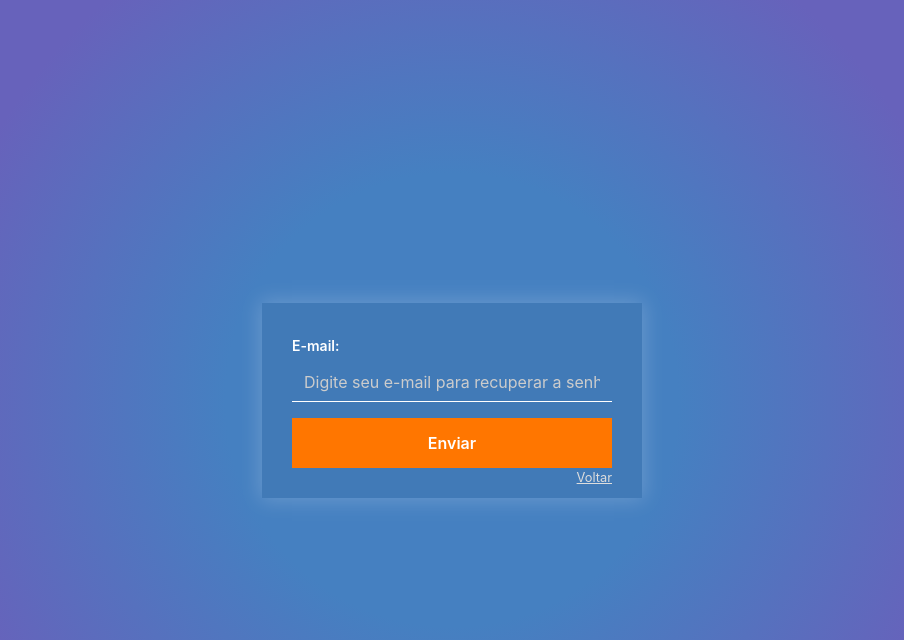
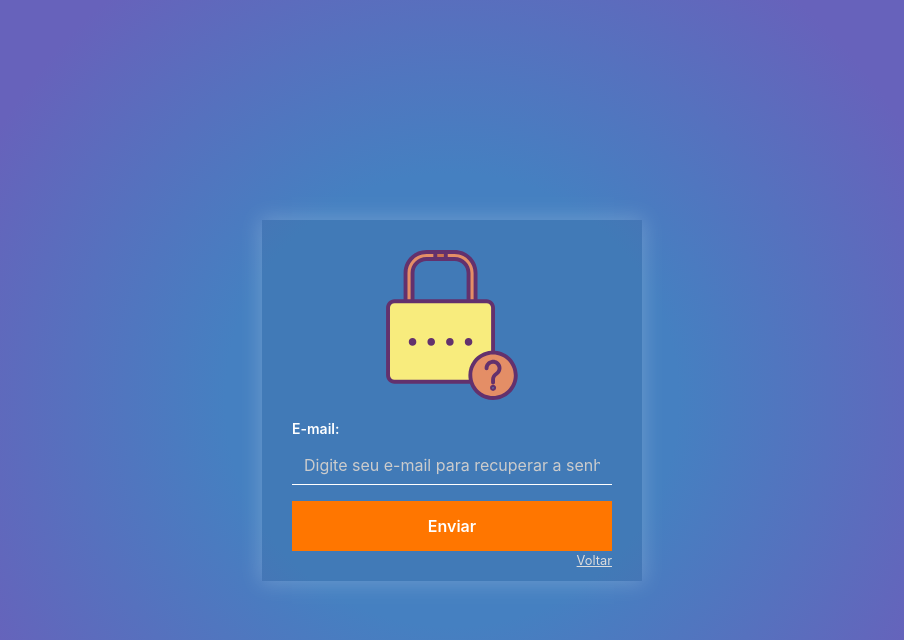
Before and after one commit to jackson12pk/teste, a PHP site: page /teste/recuperaSenha.php in a window 1280 px wide. Shown: the top 640 px of the page, without its empty margins (188-1092 px from the left). Run offline with PHP 8.4, Linux system fonts and the light colour scheme; some libraries are stand-ins or nearby versions.

Commit message:
Add icon senha

```diff
--- a/recupera.php
+++ b/recupera.php
@@ -65,6 +65,9 @@ $u = new Usuario();
 
 <div class="container">
 	<div class="form-content-recupera">
+		<div class="img-content">
+				<figure><img src="assets/img/forgot.svg" alt="" class="img-fluid"></figure>
+			</div>
 		<form method="POST">
 			<div class="form-group">
 				<label for="">E-mail:</label>
--- a/recuperaSenha.php
+++ b/recuperaSenha.php
@@ -18,6 +18,9 @@ $u = new Usuario();
 
 	<div class="container">
 		<div class="form-content-recupera">
+			<div class="img-content">
+				<figure><img src="assets/img/forgot.svg" alt="" class="img-fluid"></figure>
+			</div>
 			<form method="POST">
 				<div class="form-group">
 					<label for="">E-mail:</label>
```
Also changed, not shown: assets/img/forgot.svg (added).
